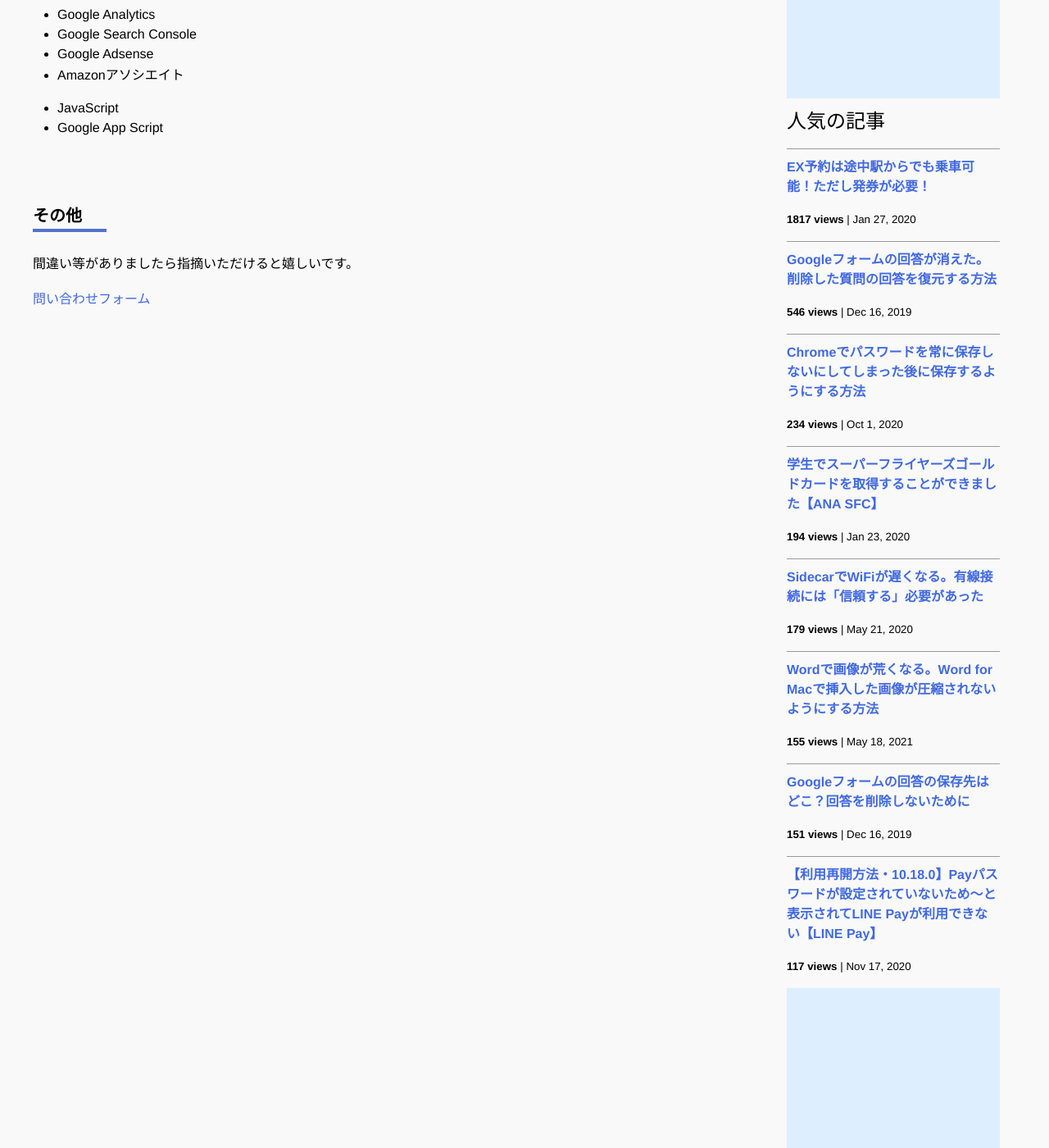
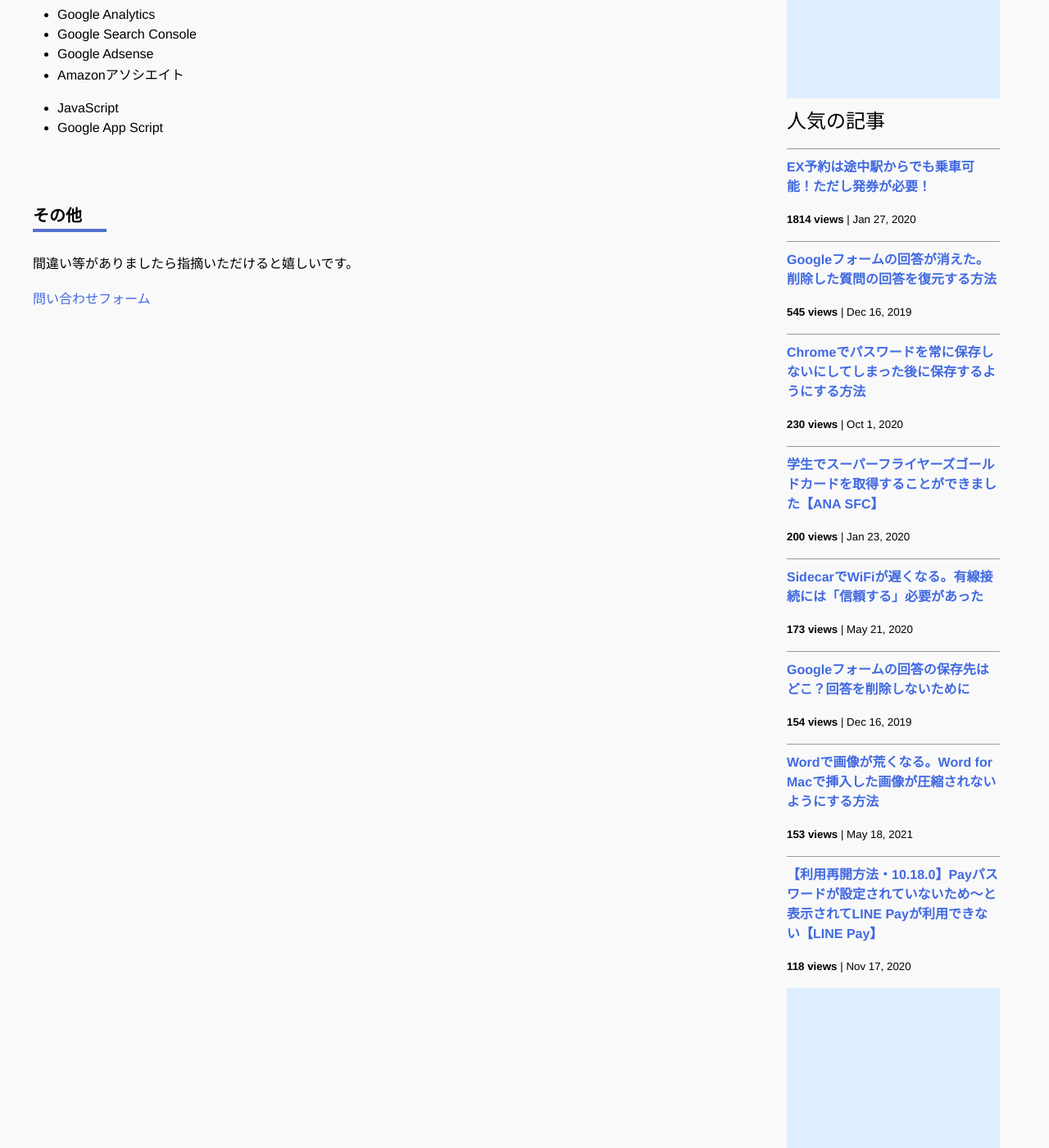
Before and after one commit to iwanaminami/shoyaiwaname, a Jekyll site: the page built from about.markdown, in a window 1280 px wide and 1400 px high, scrolled down 693 px. Shown: the whole window at 82% size. Built offline with Jekyll 4.4.1, drawn with Linux system fonts in a browser that asks for light colours; nearby versions of some CDN libraries; comment, search, counter and statistics services are not loaded.

Commit message:
a new commit message

```diff
--- a/_data/popularposts.yml
+++ b/_data/popularposts.yml
@@ -1,17 +1,17 @@
 side:
-  - view: 1817
+  - view: 1814
     url: /2020/01/27/ex-rideontheway.html
-  - view: 546
+  - view: 545
     url: /2019/12/16/restore-googleform.html
-  - view: 234
+  - view: 230
     url: /2020/10/01/googlepassword.html
-  - view: 194
+  - view: 200
     url: /2020/01/23/sfcgold.html
-  - view: 179
+  - view: 173
     url: /2020/05/21/sidecar-via-cable.html
-  - view: 155
+  - view: 154
+    url: /2019/12/16/googleform-answers.html
+  - view: 153
     url: /2021/05/18/image-compression-word.html
-  - view: 151
-    url: /2019/12/16/googleform-answers.html
-  - view: 117
+  - view: 118
     url: /2020/11/17/linepay.html
```
